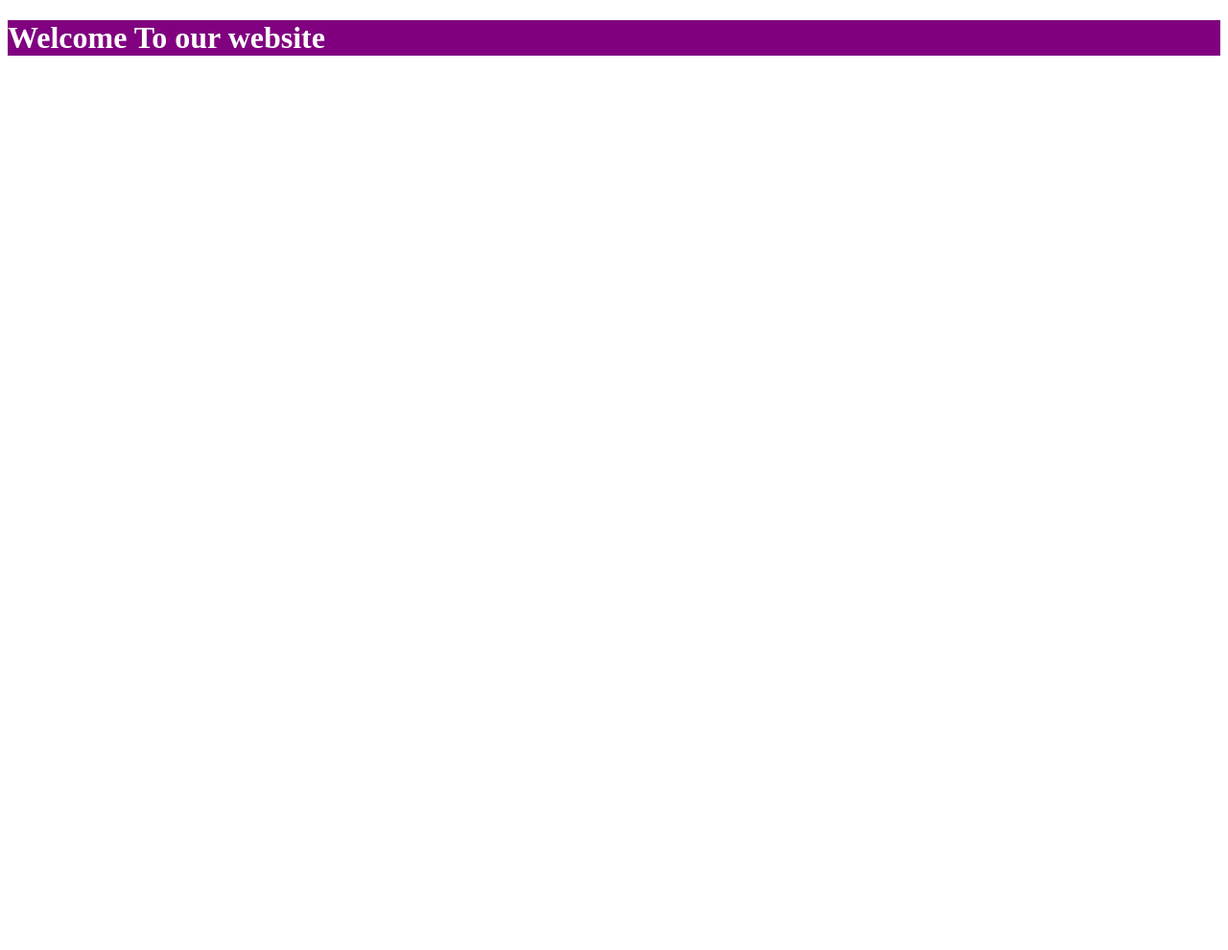
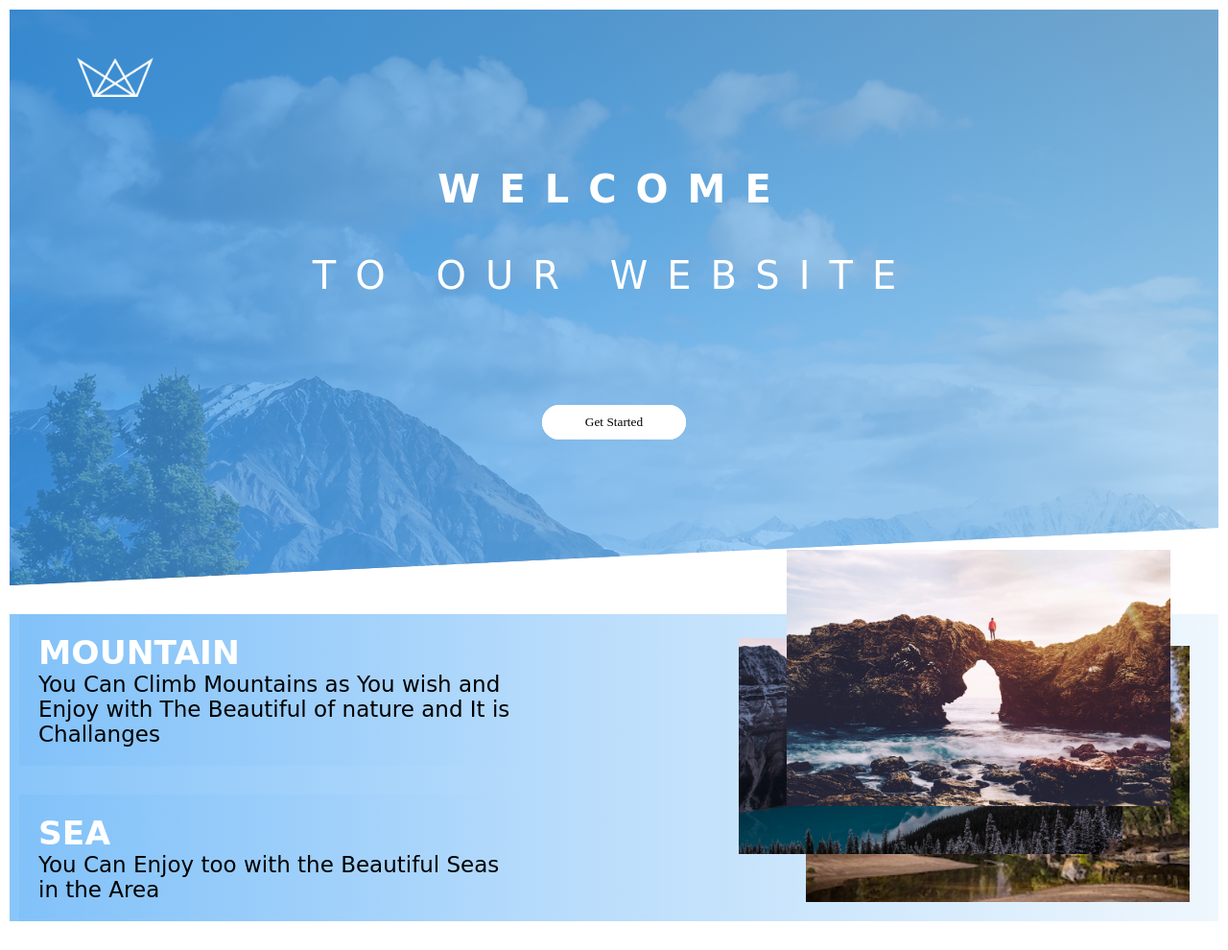
Before and after one commit to AhmadAlaa1/Portofolio_Website, a plain HTML site: page HtmlFiles/index.html in a window 1280 px wide. Shown: the whole page at 96% size. Before the commit the page ends 800 px from the top, so only its background shows below. Drawn offline with Linux system fonts and the light colour scheme; a web font is replaced by a local one.

Commit message:
Added Header with Sections in Html Body

```diff
--- a/CssFiles/style.css
+++ b/CssFiles/style.css
@@ -1,4 +1,211 @@
-h1{
-    background-color: purple;
+
+*{
+    margin: 0;
+    padding: 0;
+}
+
+html{
+    font-size: 62.5%;
+}
+
+/* Header-Elements */
+header{
+    background:linear-gradient(to left ,#96caf4b4,#3fa1f6b9),url("../Imgs/nat-6.jpg");
+    padding: 15%;
+    margin: 1rem;
+    clip-path: polygon(0 0, 100% 0, 100% 90%, 0 100%);
+    position: relative;
+    text-align: center;
+}
+
+header img{
+    width: 8rem;
+    position: absolute;
+    top: 5rem;
+    left: 7rem;
+}
+
+.header-div h1,.header-div p{
     color: white;
+    font-family: "Patrick Hand SC", cursive;
+    font-weight:10rem;
+    font-size: 4rem;
+    text-transform: uppercase;
+    letter-spacing: 2rem;
+    line-height: 9rem;
+    position: relative;
+    top: -5rem;
 }
+
+.header-div h1{
+    animation-name: MoveRTL;
+    animation-duration: 1s;
+    animation-timing-function:ease-in-out;
+}
+
+.header-div p{
+    animation-name: MoveLTR;
+    animation-duration: 1s;
+    animation-timing-function:ease-in-out;
+}
+
+
+.header-button{
+    font-family: "Playwrite GB S";
+    background-color: white;
+    padding: 1rem 4.5rem;
+    border-style: none;
+    border-radius: 10rem;
+    position: relative;
+    top: 4rem;
+    transition: 0.4s;
+    animation-name: MoveBTP;
+    animation-duration: 1s;
+    animation-timing-function: ease-in-out;
+}
+
+.header-button::after{
+    content: "";
+    position: absolute;
+    width: 100%;
+    height: 100%;
+    border-radius: 10rem;
+    z-index: -1;
+    top: 0%;
+    left: 0%;
+    background-color: white;
+    transition: 0.5s;
+}
+
+.header-button:hover::after{
+    transform: scale(1.3);
+    opacity: 0;
+}
+
+.header-button:hover{
+    cursor: pointer;
+    transform: scale(1.2);
+    box-shadow: 0 0 2rem white;
+}
+.header-button:active{
+    transform: scale(1);
+    box-shadow: 0 0 1rem white;
+}
+
+/* Body-Elements */
+.section-div{
+    font-family: "Patrick Hand SC", cursive;
+    font-size: 2rem;
+    padding-left: 1rem;
+    position: relative;
+    background:linear-gradient(to left ,#96caf427,#3fa1f69d);
+    margin: 1rem;
+
+
+}
+
+.section-div img{
+    width: 40rem;
+    float: right;
+    position: absolute;
+    right: 0;
+    bottom: -3rem;
+}
+
+
+.section-1 , .section-2{
+    margin: 3rem 0rem;
+    padding: 2rem;
+    font-size: 2.3rem;
+    width: 40%;
+    background:linear-gradient(to left ,#96caf400,#3fa1f61b);
+}
+
+.section-1 h2,.section-2 h2{
+    color: white;
+    text-transform: uppercase;
+}
+
+.Image1{
+    margin: 5rem 3rem;
+    transition: 0.2s;
+}
+
+.Image2{
+    margin: 10rem  ;
+    transition: 0.2s;
+
+}
+
+.Image3{
+    margin: 15rem 5rem;
+    transition: 0.2s;
+
+}
+
+.Image1:hover,.Image2:hover,.Image3:hover{
+    border: 1rem solid #3fa1f6b9;
+    transform: scale(1,1);
+    z-index: 2;
+}
+
+
+
+/* Animations */
+@keyframes MoveRTL{
+    0%{
+        transform: translateX(15rem);
+        opacity: 0;
+    }
+
+    60%{
+        transform: translateX(-1.5rem);
+    }
+
+    80%{
+        transform: translateX(2rem);
+    }
+
+    100%{
+        transform: translateX(0rem);
+    }
+}
+/*==========================================*/
+@keyframes MoveLTR{
+    0%{
+        transform: translateX(-15rem);
+        opacity: 0;
+    }
+
+    60%{
+        transform: translateX(1.5rem);
+    }
+
+    80%{
+        transform: translateX(-2rem);
+    }
+
+    100%{
+        transform: translateX(0rem);
+    }
+}
+/*==========================================*/
+@keyframes MoveBTP{
+    0%{
+        transform: translateY(15rem);
+        opacity: 0;
+    }
+
+    60%{
+        transform: translateY(-1.5rem);
+    }
+
+    80%{
+        transform: translateY(2rem);
+    }
+
+    100%{
+        transform: translateY(0rem);
+    }
+}
+/*==========================================*/
--- a/HtmlFiles/index.html
+++ b/HtmlFiles/index.html
@@ -1,12 +1,51 @@
 <!DOCTYPE html>
 <html lang="en">
+
 <head>
     <meta charset="UTF-8">
     <meta name="viewport" content="width=device-width, initial-scale=1.0">
-    <title>Document</title>
+    <title>Nature</title>
     <link rel="stylesheet" href="../CssFiles/style.css">
+    <link rel="icon" href="../Imgs/favicon-blue.png ">
+    <link rel="preconnect" href="https://fonts.googleapis.com">
+    <link rel="preconnect" href="https://fonts.gstatic.com" crossorigin>
+    <link href="https://fonts.googleapis.com/css2?family=Patrick+Hand+SC&family=Titan+One&display=swap" rel="stylesheet">
+    <link rel="preconnect" href="https://fonts.googleapis.com">
+    <link rel="preconnect" href="https://fonts.gstatic.com" crossorigin>
+    <link href="https://fonts.googleapis.com/css2?family=Playwrite+GB+S:ital,wght@0,100..400;1,100..400&display=swap" rel="stylesheet">
 </head>
+
+<header>
+
+    <img id="logo" src="../Imgs/logo-white.png" alt="logo-white">
+
+    <div class="header-div">
+    <h1>Welcome</h1>
+    <p>To our website</p>
+    <a href="#getstarted"><button class="header-button">Get Started</button></a>
+</div>
+</header>
+
 <body>
-    <h1>Welcome To our website</h1>
+    <div class="section-div" id="getstarted">
+    <!-- sections -->
+        <section class="section-1">
+        <h2>Mountain</h2>
+        <p>You Can Climb Mountains as You wish and Enjoy with The Beautiful of nature and It is Challanges</p>
+    </section>
+
+    <section class="section-2">
+        <h2>Sea</h2>
+        <p>You Can Enjoy too with the Beautiful Seas in the Area </p>
+    </section>
+    <!-- sections -->
+
+    <!-- images -->
+     <img class="Image1" src="../Imgs/nat-1.jpg" alt="">
+     <img class="Image2" src="../Imgs/nat-4.jpg" alt="">
+     <img class="Image3" src="../Imgs/nat-5.jpg" alt="">
+
+    </div>
+
 </body>
 </html>
```
